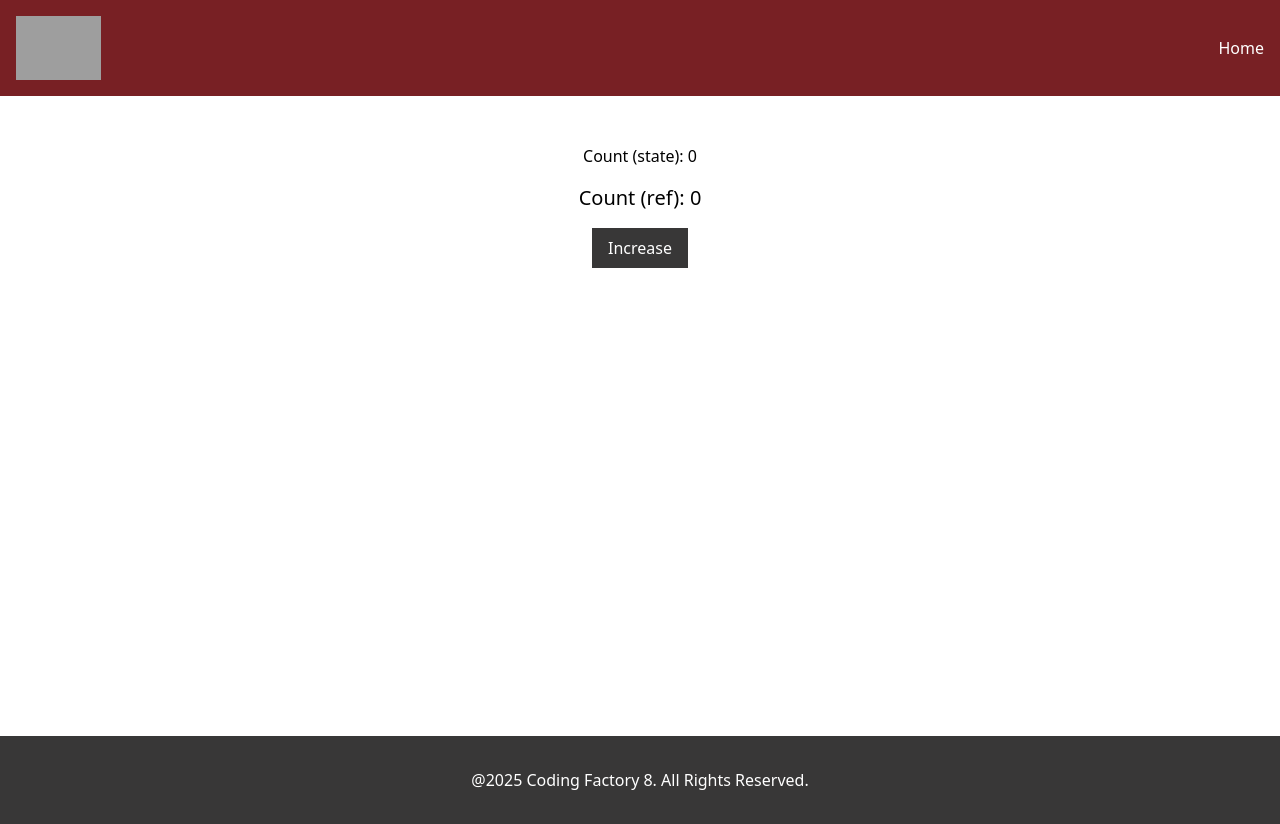
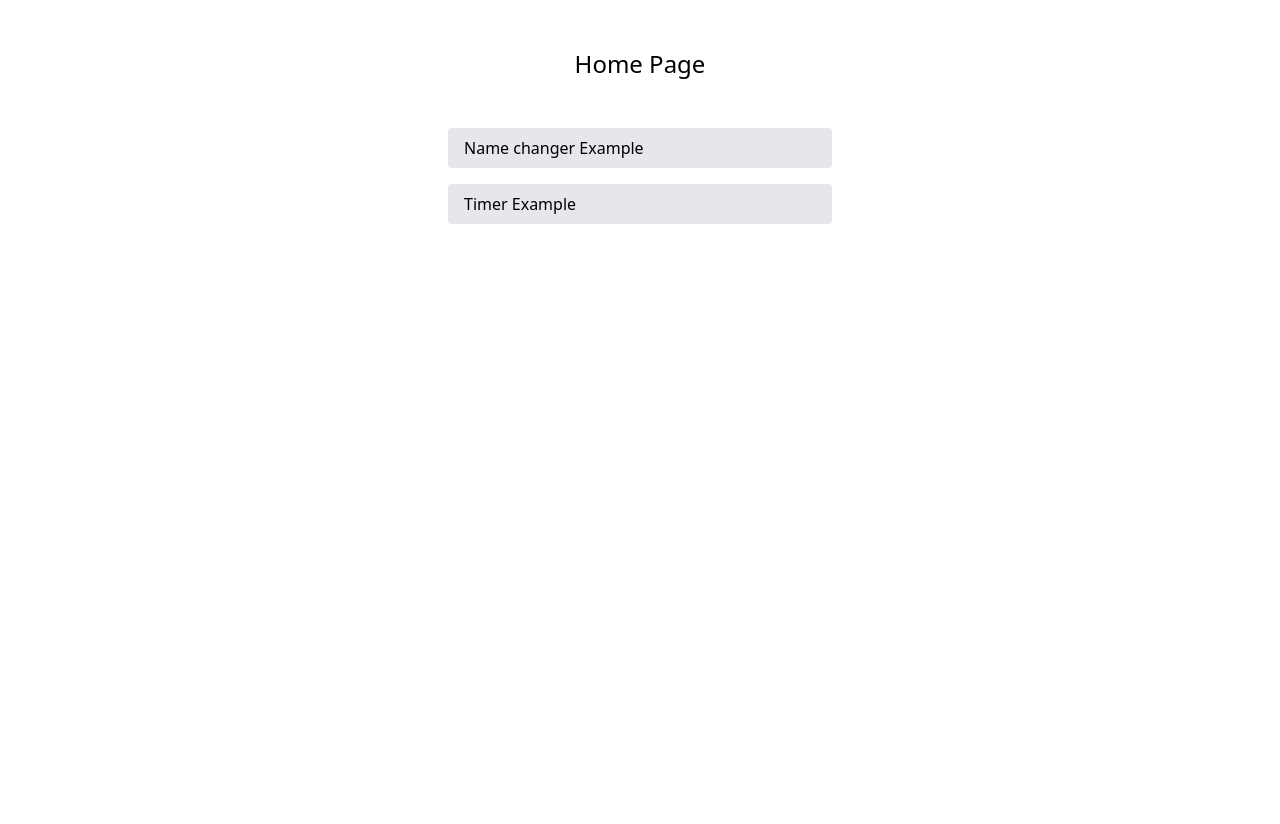
Before and after one commit to CRellox/cf8-react-intro, a React (Vite) app: page / in a window 1280 px wide. After the commit the page ends 800 px from the top, so only its background shows below. Built offline with nearby package versions, Linux system fonts and the light colour scheme; grey boxes are pictures that could not be loaded.

Commit message:
feat: using react-router library

```diff
--- a/package.json
+++ b/package.json
@@ -13,6 +13,7 @@
     "@tailwindcss/vite": "^4.1.13",
     "react": "^19.1.1",
     "react-dom": "^19.1.1",
+    "rreact-router": "^7.9.3",
     "tailwindcss": "^4.1.13"
   },
   "devDependencies": {
--- a/src/App.tsx
+++ b/src/App.tsx
@@ -5,10 +5,12 @@
 // import ArrowFunctionalComponentWithProps from "./components/ArrowFunctionalComponentWithProps.tsx";
 // import ArrowFunctionalComponentWithPropsType from "./components/ArrowFunctionalComponentWithPropsType.tsx";
 // import Card from "./components/Card.tsx";
-import Layout from "./components/Layout.tsx";
-import CounterWithRef from "./components/CounterWithRef.tsx";
-// import PreviousValue from "./components/PreviousValues.tsx";
+// import Layout from "./components/Layout.tsx";
 // import WindowSize from "./components/WindowSize.tsx";
+// import FocusInput from "./components/FocusInput.tsx";
+// import PreviewsValue from "./components/PreviousValue.tsx";
+// import CounterWithRef from "./components/CounterWithRef.tsx";
+// import {useEffect} from "react";
 // import FocusInput from "./components/FocusInput.tsx";
 // import ViteIntro from "./components/ViteIntro/ViteIntro.tsx";
 // import FunctionalComponentWithState from "./components/FunctionalComponentWithState.tsx";
@@ -21,6 +23,10 @@ import CounterWithRef from "./components/CounterWithRef.tsx";
 // import NameChangerWithEffect from "./components/NameChangerWithEffect.tsx";
 // import {useEffect} from "react";
 // import Timer from "./components/Timer.tsx";
+import { BrowserRouter, Routes, Route } from "react-router";
+import NameChanger from "./components/NameChanger.tsx";
+import HomePage from "./pages/HomePage.tsx";
+import Timer from "./components/Timer.tsx";
 
 function App() {
 
@@ -36,6 +42,19 @@ function App() {
     //   },1000)
     //   return () => clearInterval(id);
     // }, [])
+
+    // useEffect(() => {
+    //   history.pushState({page: 1}, "", "/page");
+    //   history.replaceState({page: 1}, "", "/page1");
+    //
+    //   window.onpopstate = (e) => {
+    //     console.log(e.state);
+    //   }
+    // })
+
+
+
+
 
     return (
         <>
@@ -56,30 +75,34 @@ function App() {
             {/*  />*/}
             {/*</Card>*/}
 
-            <Layout>
+            {/*<Layout>*/}
             {/*<ArrowFunctionalComponentWithPropsType*/}
             {/*  title="Is a Arrow Functional Component With 2 Props"*/}
             {/*  description="Lorem ipsum dolor sit amet, consectetur adipisicing elit. Quod, veniam."*/}
             {/*/>*/}
-
             {/*<FunctionalComponentWithState />*/}
             {/*<ClassComponentWithState />*/}
             {/*<Counter />*/}
             {/*<NameChanger/>*/}
             {/*<CounterWithMoreStates/>*/}
             {/*<CounterAdvanced/>*/}
-
             {/*<CounterWithCustomHook/>*/}
             {/*<NameChangerWithEffect />*/}
-
             {/*<Timer/>*/}
             {/*<WindowSize/>*/}
             {/*<FocusInput/>*/}
-                {/*<PreviousValue/>*/}
+            {/*<PreviewsValue/>*/}
+            {/*<CounterWithRef />*/}
+            {/*</Layout>*/}
 
-                <CounterWithRef/>
+            <BrowserRouter>
+                <Routes>
+                    <Route index element={<HomePage />} />
+                    <Route path="name-changer" element={<NameChanger />} />
+                    <Route path="timer" element={<Timer />} />
+                </Routes>
+            </BrowserRouter>
 
-            </Layout>
         </>
     )
 }
--- /dev/null
+++ b/src/pages/HomePage.tsx
@@ -0,0 +1,24 @@
+import { Link, NavLink } from "react-router";
+
+const HomePage = () => {
+    return (
+        <>
+            <h1 className="text-2xl text-center my-12">Home Page</h1>
+            <div className="flex flex-col items-start max-w-sm mx-auto gap-4">
+                <Link
+                    to="/name-changer"
+                    className="bg-gray-200 w-full px-4 py-2 rounded"
+                >
+                    Name changer Example
+                </Link>
+                <NavLink
+                    to="/timer"
+                    className="bg-gray-200 w-full px-4 py-2 rounded"
+                >
+                    Timer Example
+                </NavLink>
+            </div>
+        </>
+    )
+}
+export default HomePage;
```
Also changed, not shown: 1 other file (tests, documents, lock files or other folders). Lines whose indentation alone changed are shown as unchanged.
